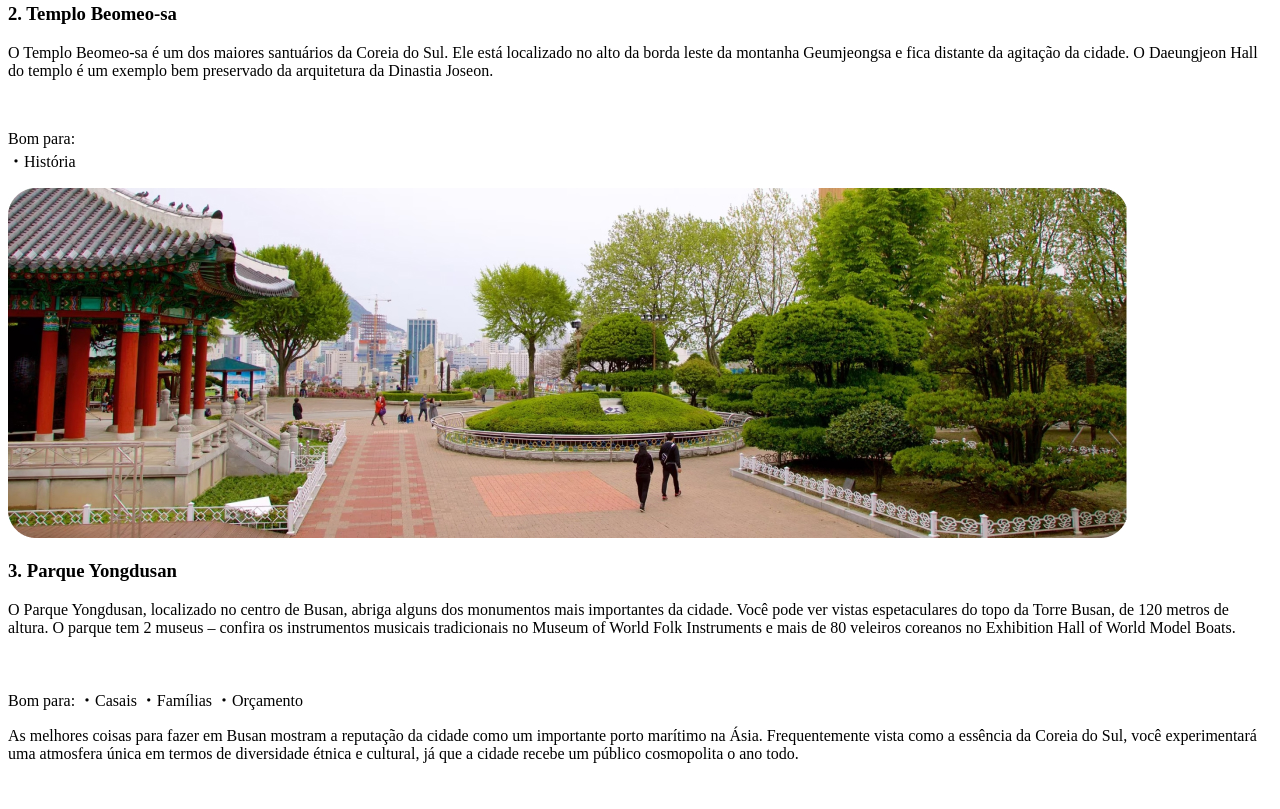
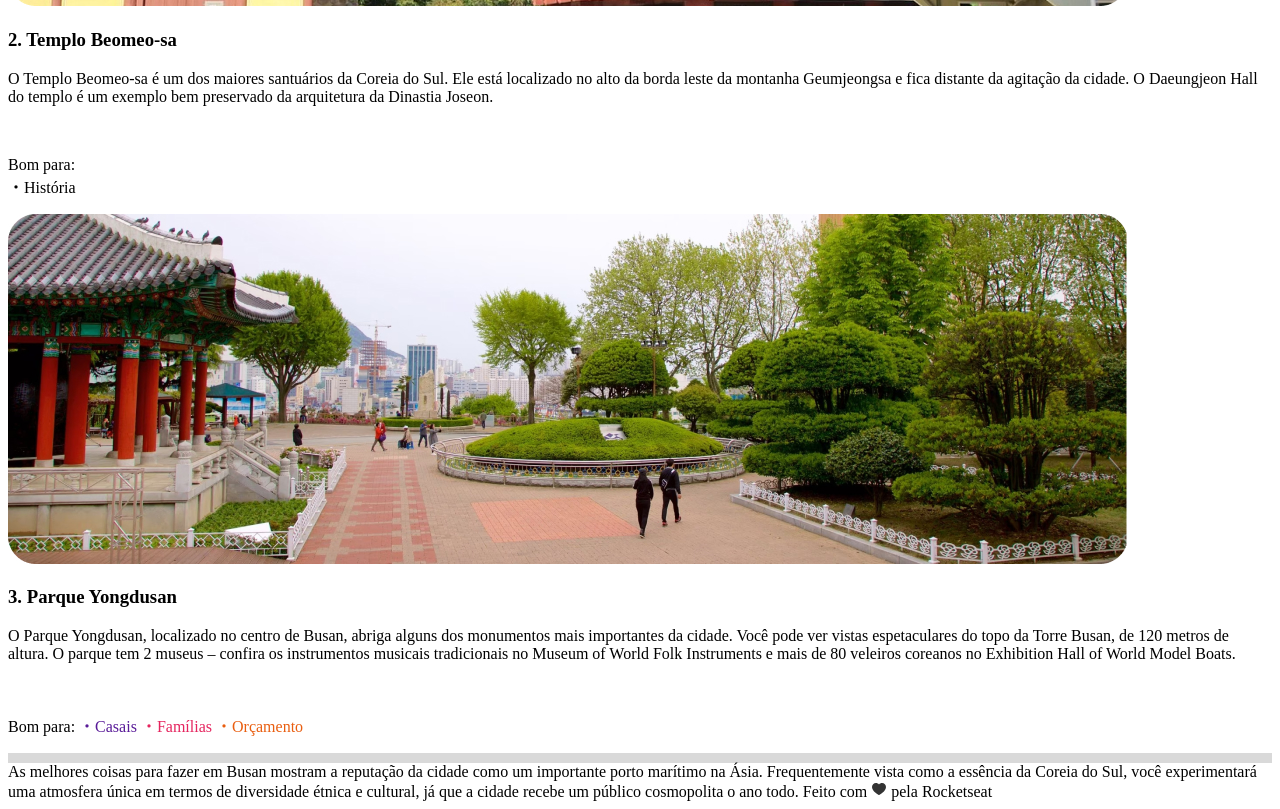
Before and after one commit to LeooCoelhoow/Projeto-viagem-Busan, a plain HTML site: page index.html in a window 1280 px wide. Shown: the part 1915-2724 px from the top of the page. Before the commit the page ends 2686 px from the top, so only its background shows below. Drawn offline with Linux system fonts and the light colour scheme.

Commit message:
Começando estilo da página

```diff
--- a/index.html
+++ b/index.html
@@ -5,6 +5,8 @@
   <meta name="viewport" content="width=device-width, initial-scale=1.0">
 
   <title>Conheça Busan</title>
+
+  <link rel="stylesheet" href="style.css">
 
 </head>
 <body>
@@ -71,16 +73,18 @@
     <br>
     <p>
       Bom para:
-      ・Casais
-      ・Famílias
-      ・Orçamento
+      <span class="blueviolet">・Casais</span>
+      <span class="pink">・Famílias</span>
+      <span class="orange">・Orçamento</span>
     </p>
   </main>
 
-  <div class="line"></div>
+  <span class="line"></span>
 
   <footer>
     As melhores coisas para fazer em Busan mostram a reputação da cidade como um importante porto marítimo na Ásia. Frequentemente vista como a essência da Coreia do Sul, você experimentará uma atmosfera única em termos de diversidade étnica e cultural, já que a cidade recebe um público cosmopolita o ano todo.
+
+    Feito com <img src="/assets/coração-rocketseat.svg" alt="coração coração-rocketseat"> pela Rocketseat
   </footer>
 
 </body>
--- /dev/null
+++ b/style.css
@@ -0,0 +1,18 @@
+.blueviolet {
+  color: #591B98;
+}
+
+.pink {
+  color: #E5245E;
+}
+
+.orange {
+  color: #E95E10;
+}
+
+.line {
+  display: block; /* display importante estudar */
+  width: 100%;
+  height: 10px;
+  background-color: #D9D9D9;
+}
```
Also changed, not shown: assets/coração-rocketseat.svg (added).
